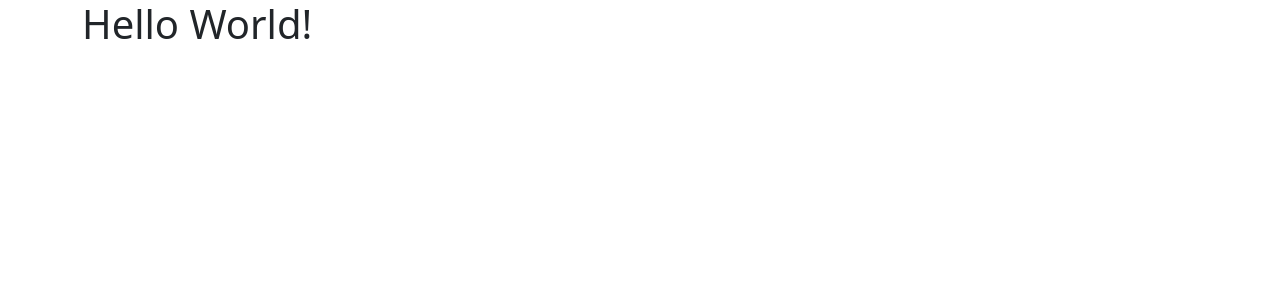
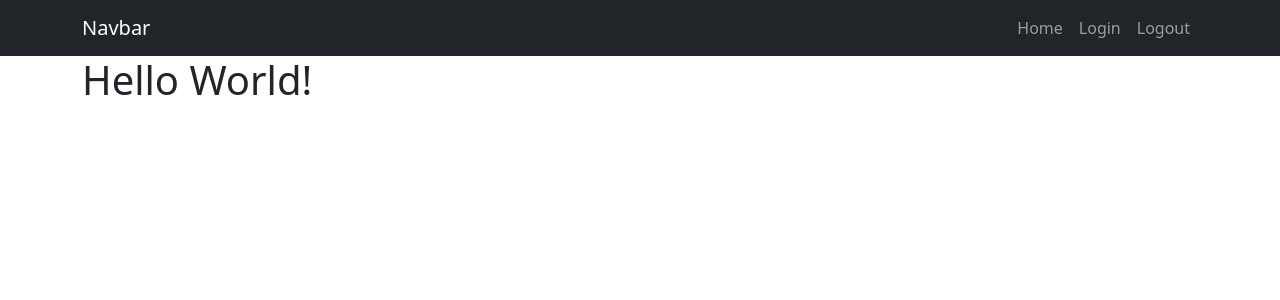
Before and after one commit to hasdajustin/authSystem, a Django app: page / in a window 1280 px wide. Shown: the top 300 px of the page. Run offline with Django 5.2, Linux system fonts and the light colour scheme.

Commit message:
add navbar

```diff
--- a/templates/base.html
+++ b/templates/base.html
@@ -8,6 +8,10 @@
 </head>
 <body>
 
+    {% block navbar %}
+        {% include 'components/navbar.html' %}
+    {% endblock navbar %}
+
     {% block content %}
     {% endblock content %}
 
--- /dev/null
+++ b/templates/components/navbar.html
@@ -0,0 +1,21 @@
+<nav class="navbar navbar-expand-lg bg-dark" data-bs-theme="dark">
+  <div class="container">
+    <a class="navbar-brand" href="#">Navbar</a>
+    <button class="navbar-toggler" type="button" data-bs-toggle="collapse" data-bs-target="#navbarSupportedContent" aria-controls="navbarSupportedContent" aria-expanded="false" aria-label="Toggle navigation">
+      <span class="navbar-toggler-icon"></span>
+    </button>
+    <div class="collapse navbar-collapse" id="navbarSupportedContent">
+      <ul class="navbar-nav ms-auto mb-2 mb-lg-0">
+        <li class="nav-item">
+          <a class="nav-link" href="#">Home</a>
+        </li>
+        <li class="nav-item">
+          <a class="nav-link" href="#">Login</a>
+        </li>
+        <li class="nav-item">
+          <a class="nav-link" href="#">Logout</a>
+        </li>
+      </ul>
+    </div>
+  </div>
+</nav>
```
